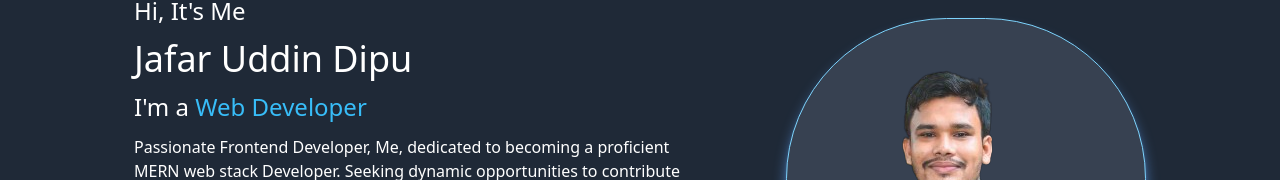
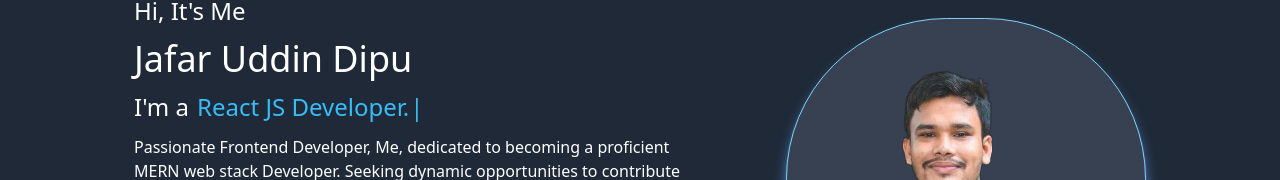
Before and after one commit to dipujafar/portfolio, a React (Vite) app: page / in a window 1280 px wide. Shown: the part 165-345 px from the top of the page. Built offline with nearby package versions, Linux system fonts and the light colour scheme.

Commit message:
added a animation

```diff
--- a/package.json
+++ b/package.json
@@ -16,7 +16,8 @@
     "react": "^18.2.0",
     "react-dom": "^18.2.0",
     "react-icons": "^4.12.0",
-    "react-toastify": "^10.0.5"
+    "react-toastify": "^10.0.5",
+    "typewriter-effect": "^2.21.0"
   },
   "devDependencies": {
     "@types/react": "^18.2.37",
--- a/src/Banner.jsx
+++ b/src/Banner.jsx
@@ -2,6 +2,7 @@
 import my_picture from "../src/assets/image/picture.png";
 import { TiSocialFacebook } from "react-icons/ti";
 import { FaGithub, FaInstagram, FaLinkedin } from "react-icons/fa";
+import Typewriter from 'typewriter-effect';
 import { useEffect } from "react";
 import Aos from "aos";
 import "aos/dist/aos.css";
@@ -26,11 +27,20 @@ const Banner = () => {
             Jafar Uddin Dipu
           </h1>
           <h3
-            className="text-2xl font-medium"
+            className="text-2xl font-medium flex gap-2"
             data-aos="fade-up"
             data-aos-anchor-placement="bottom-bottom"
           >
-            I'm a <span className="text-sky-400"> Web Developer </span>
+            I'm a <span className="text-sky-400"> <Typewriter options={{
+              autoStart: true,
+              loop: true,
+              delay: 50,
+              strings: [
+                "Frontend Developer.",
+                "React JS Developer.",
+                "MERN Stack Developer."
+              ]
+            }}></Typewriter> </span>
           </h3>
           <p className="max-w-xl">
             Passionate Frontend Developer, Me, dedicated to
```
Also changed, not shown: 1 other file (tests, documents, lock files or other folders).
